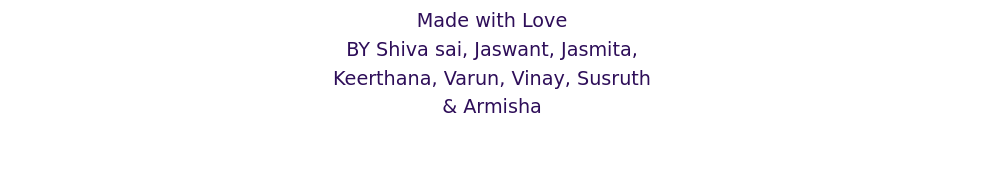
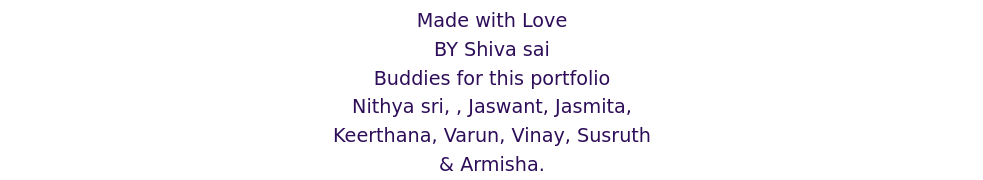
Before and after one commit to pshivasai/life-in-the-wild, a plain HTML site: page index.html in a window 1280 px wide. Shown: the part 1331-1511 px from the top of the page, without its empty margins (148-1131 px from the left). Before the commit the page ends 1453 px from the top, so only its background shows below. Drawn offline with nearby package versions, Linux system fonts and the light colour scheme.

Commit message:
Update index.html
Added nithya name

```diff
--- a/index.html
+++ b/index.html
@@ -25,9 +25,11 @@
 	</div>
 	<footer>
 		Made with Love<br>
-		BY Shiva sai, Jaswant, Jasmita,<br>
+		BY Shiva sai<br>
+                Buddies for this portfolio<br>
+                Nithya sri, , Jaswant, Jasmita,<br>
 		Keerthana, Varun, Vinay, Susruth<br>
-		& Armisha
+		& Armisha.
 	</footer>
 </body>
 </html>
```
